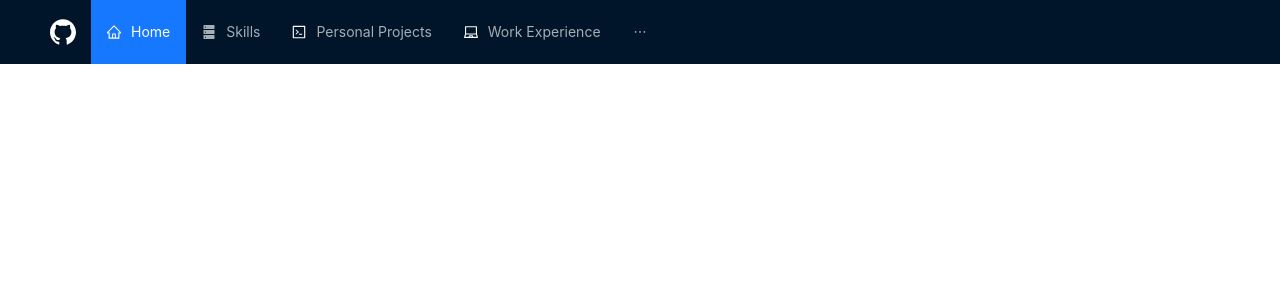
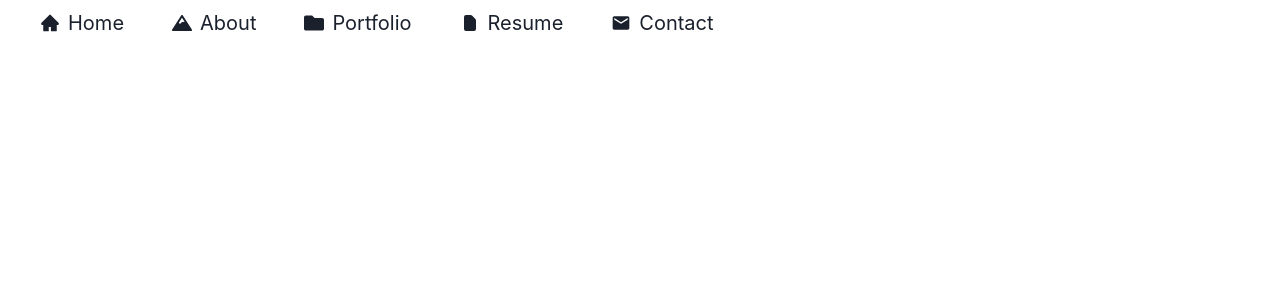
Before and after one commit to jordanburdett/Jordan-Portfolio, a React (Vite) app: page / in a window 1280 px wide. Shown: the top 300 px of the page. Built offline with nearby package versions, Linux system fonts and the light colour scheme.

Commit message:
Switched to chakra over antd

```diff
--- a/src/App.tsx
+++ b/src/App.tsx
@@ -1,68 +1,13 @@
 import React from "react";
-import {
-  CodeOutlined,
-  DatabaseFilled,
-  GithubFilled,
-  HomeOutlined,
-  LaptopOutlined,
-  PhoneOutlined,
-
-} from "@ant-design/icons";
-import type { MenuProps } from "antd";
-import { Layout, Menu, theme } from "antd";
 import "./App.css";
-
-const { Header, Content, Sider } = Layout;
-
-const navItems: MenuProps["items"] = [
-  {
-    label: "Home",
-    key: "home",
-    icon: <HomeOutlined style={{color: "white"}}/>,
-  },
-  {
-    label: "Skills",
-    key: "skills",
-    icon: <DatabaseFilled />
-  },
-  {
-    label: "Personal Projects",
-    key: "personal projects",
-    icon: <CodeOutlined style={{color: "white"}}/>,
-  },
-  {
-    label: "Work Experience",
-    key: "work",
-    icon: <LaptopOutlined style={{color: "white"}}/>
-  },
-  {
-    label: "Contact Me",
-    key: "contact",
-    icon: <PhoneOutlined style={{color: "white"}}/>
-  },
-];
-
-const redirectToGithub = () => {
-  window.open("https://github.com/jordanburdett");
-}
+import { ChakraProvider } from "@chakra-ui/react";
+import NavBar from "./Navigation/NavBar/NavBar";
 
 const App: React.FC = () => {
-  const {
-    token: { colorBgContainer },
-  } = theme.useToken();
-
   return (
-    <Layout>
-      <Header style={{ display: "flex", alignItems: "center" }}>
-        <GithubFilled style={{color: "white", fontSize: "26px", marginRight: "15px"}} onClick={redirectToGithub}/>
-        <Menu
-          theme="dark"
-          mode="horizontal"
-          defaultSelectedKeys={["home"]}
-          items={navItems}
-        />
-      </Header>
-    </Layout>
+    <ChakraProvider>
+      <NavBar />
+    </ChakraProvider>
   );
 };
 
--- /dev/null
+++ b/src/Navigation/NavBar/NavBar.tsx
@@ -0,0 +1,62 @@
+import React from "react";
+import {
+  HStack,
+  Link,
+  Box,
+  Text,
+  Icon,
+} from "@chakra-ui/react";
+import { AiFillHome } from "react-icons/ai";
+import { FaMountain, FaFolder } from "react-icons/fa";
+import { HiDocument } from "react-icons/hi";
+import { MdEmail } from "react-icons/md";
+
+
+const NavBar = () => {
+  return (
+    <HStack spacing="8" >
+      <Box p="2" paddingLeft={"10"}>
+        <Link href="/">
+          <HStack>
+            <Icon as={AiFillHome} fontSize={"20px"}/>
+            <Text fontSize={"xl"}>Home</Text>
+          </HStack>
+        </Link>
+      </Box>
+      <Box p="2">
+        <Link href="/about">
+        <HStack>
+            <Icon as={FaMountain} fontSize={"20px"}/>
+            <Text fontSize={"xl"}>About</Text>
+          </HStack>
+        </Link>
+      </Box>
+      <Box p="2">
+        <Link href="/portfolio">
+        <HStack>
+            <Icon as={FaFolder} fontSize={"20px"}/>
+            <Text fontSize={"xl"}>Portfolio</Text>
+          </HStack>
+        </Link>
+      </Box>
+      <Box p="2">
+        <Link href="/resume">
+        <HStack>
+            <Icon as={HiDocument} fontSize={"20px"}/>
+            <Text fontSize={"xl"}>Resume</Text>
+          </HStack>
+        </Link>
+      </Box>
+      <Box p="2">
+        <Link href="/contact">
+        <HStack>
+            <Icon as={MdEmail} fontSize={"20px"}/>
+            <Text fontSize={"xl"}>Contact</Text>
+          </HStack>
+        </Link>
+      </Box>
+    </HStack>
+  );
+};
+
+export default NavBar;
```
Also changed, not shown: package.json (+6 -2 lines), .eslintrc.cjs, 1 other file (tests, documents, lock files or other folders).
